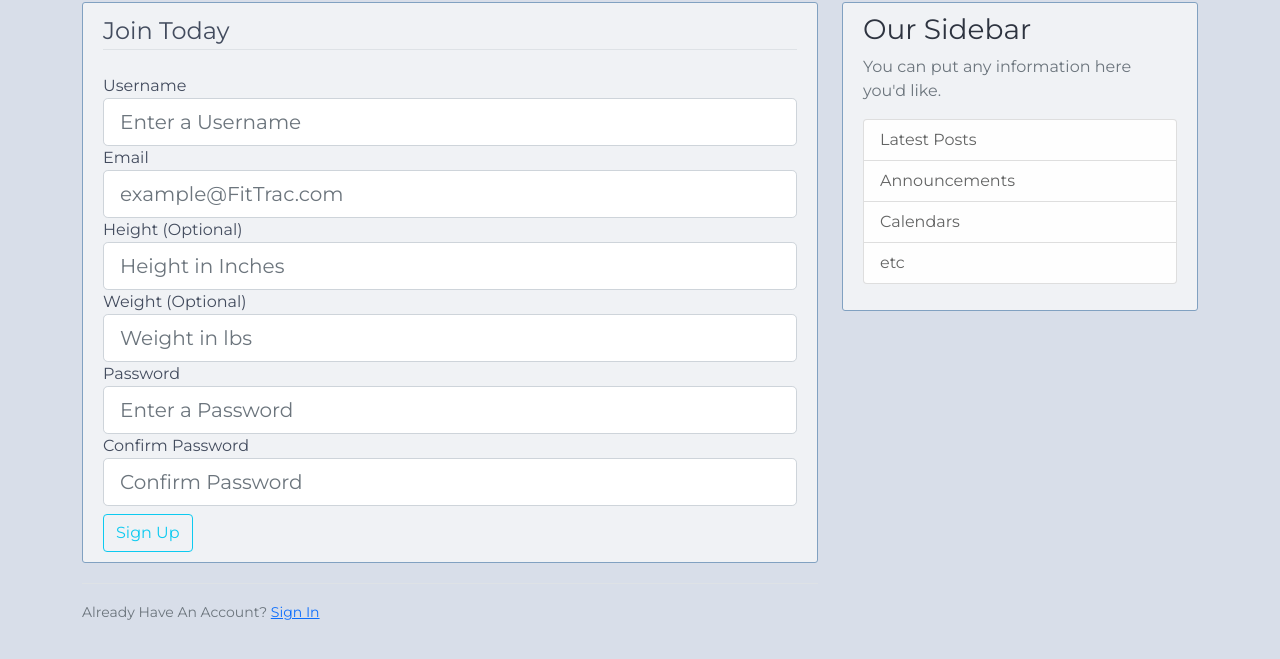
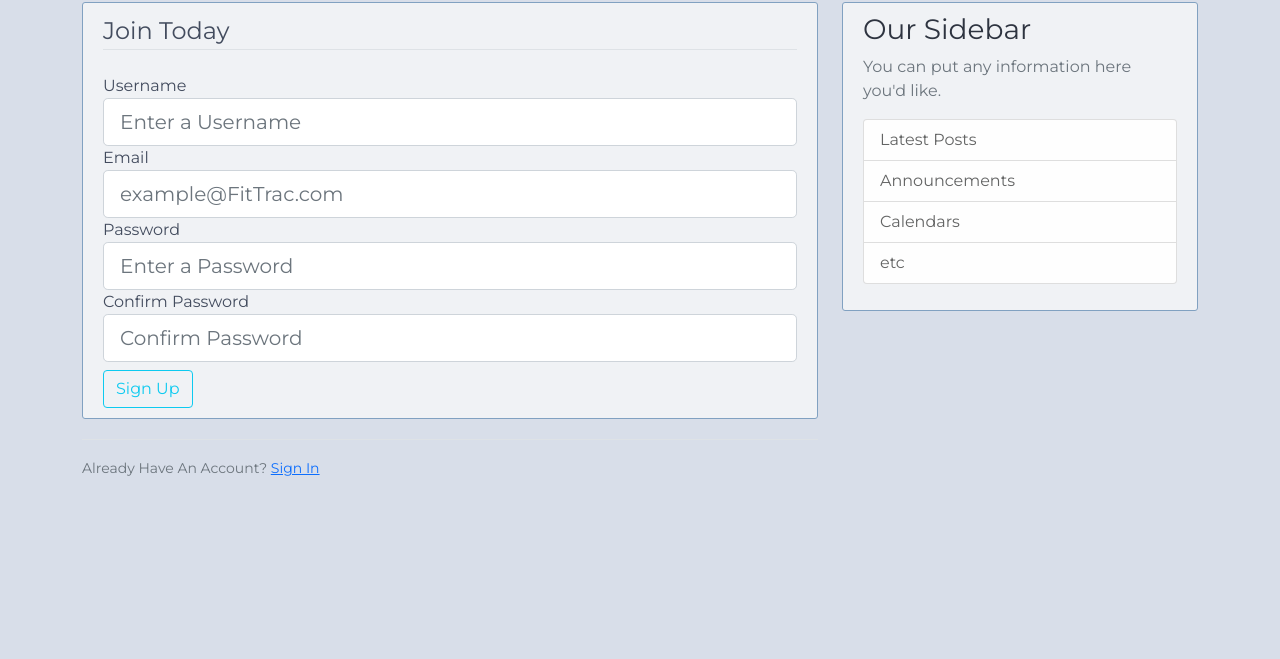
Before and after one commit to nevarezomar/capstone, a Flask app: page /register in a window 1280 px wide. Shown: the part 78-737 px from the top of the page. Run offline with Flask 2, Linux system fonts and the light colour scheme; some libraries are stand-ins or nearby versions.

Commit message:
Fixed Register Bug

```diff
--- a/application/templates/register.html
+++ b/application/templates/register.html
@@ -29,32 +29,6 @@
                         </div>
                     {% else %}
                         {{ form.email(class="form-control form-control-lg", placeholder="example@FitTrac.com") }}
-                    {% endif %}
-                </div>
-                <div class="form-group">
-                    {{ form.height.label(class="form-control-label") }}
-                    {% if form.height.errors %}
-                        {{ form.height(class="form-control form-control-lg is-invalid") }}
-                        <div class="invalid-feedback">
-                            {% for error in form.height.errors %}
-                                <span>{{ error }}</span>
-                            {% endfor %}
-                        </div>
-                    {% else %}
-                        {{ form.height(class="form-control form-control-lg", placeholder="Height in Inches") }}
-                    {% endif %}
-                </div>
-                <div class="form-group">
-                    {{ form.weight.label(class="form-control-label") }}
-                    {% if form.weight.errors %}
-                        {{ form.weight(class="form-control form-control-lg is-invalid") }}
-                        <div class="invalid-feedback">
-                            {% for error in form.weight.errors %}
-                                <span>{{ error }}</span>
-                            {% endfor %}
-                        </div>
-                    {% else %}
-                        {{ form.weight(class="form-control form-control-lg", placeholder="Weight in lbs") }}
                     {% endif %}
                 </div>
                 <div class="form-group">
--- a/application/users/forms.py
+++ b/application/users/forms.py
@@ -10,8 +10,6 @@ class RegistrationForm(FlaskForm):
                         validators=[DataRequired(), Length(min=2, max=20)])
     email = StringField('Email',
                         validators=[DataRequired(), Email()])
-    height = IntegerField('Height (Optional)')
-    weight = IntegerField('Weight (Optional)')
     password = PasswordField('Password', validators=[DataRequired()])
     confirm_password = PasswordField('Confirm Password',
                         validators=[DataRequired(), EqualTo('password')])
--- a/application/users/routes.py
+++ b/application/users/routes.py
@@ -15,7 +15,7 @@ def register():
     form = RegistrationForm()
     if form.validate_on_submit():
         hashed_pw = bcrypt.generate_password_hash(form.password.data).decode('utf-8')
-        user = User(username=form.username.data, email=form.email.data, password=hashed_pw, height=form.height, weight=form.weight)
+        user = User(username=form.username.data, email=form.email.data, password=hashed_pw)
         db.session.add(user)
         db.session.commit()
         flash(f'Account created! Please login', 'success')
```
Also changed, not shown: application/new_site.db.
